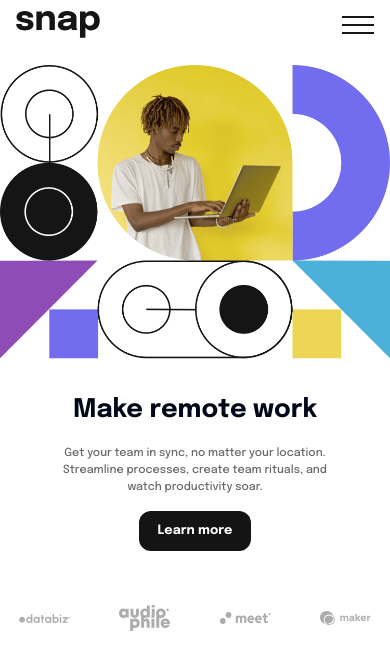
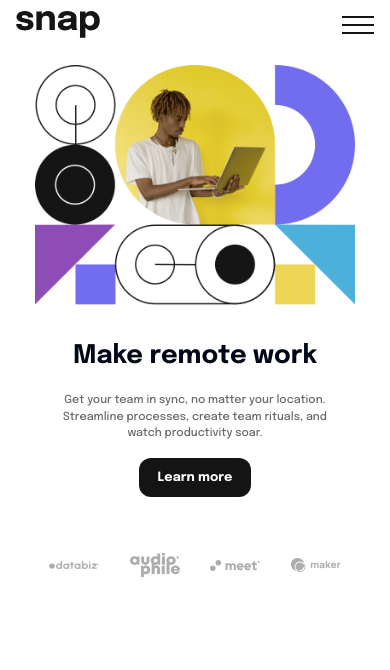
Before and after one commit to SouhailM07/fmc-intro-section-with-dropdown-navigation, a React (Vite) app: page / in a window 390 px wide. Shown: the top 670 px of the page. Built offline with nearby package versions, Linux system fonts and the light colour scheme.

Commit message:
converting from png => webp

```diff
--- a/src/components/Main/Main.tsx
+++ b/src/components/Main/Main.tsx
@@ -2,8 +2,8 @@ import "./main.css";
 // shadcn
 import { Button } from "../ui/button";
 // assets
-import img_lg from "/image-hero-desktop.png";
-import img_sm from "/image-hero-mobile.png";
+import img_lg from "/image-hero-desktop.webp";
+import img_sm from "/image-hero-mobile.webp";
 import client_1 from "/client-databiz.svg";
 import client_2 from "/client-audiophile.svg";
 import client_3 from "/client-meet.svg";
@@ -14,7 +14,7 @@ export default function Main() {
   return (
     <>
       <main className="lg:px-[1rem] max-w-[52rem] max-lg:flex-col-reverse mt-[1rem] mx-auto items-center lg:items-end  flex justify-between">
-        <article className="flex flex-col max-lg:w-full w-[50%] justify-between h-[17rem] lg:h-[22rem] ">
+        <article className="flex  flex-col max-lg:max-w-[30rem]  lg:w-[50%] justify-between h-[17rem] lg:h-[22rem] ">
           <section className="flex flex-col h-[10rem] max-lg:mt-[2rem] lg:h-[15rem] max-lg:px-[0.6rem] justify-between max-lg:text-center max-lg:items-center">
             <h1 className="lg:text-[3rem] lg:w-[20rem] text-[1.6rem] font-bold lg:leading-[3.2rem]">
               Make remote work
@@ -36,7 +36,7 @@ export default function Main() {
                       src={e}
                       alt="logo"
                       draggable={false}
-                      className="max-lg:w-[3.2rem]"
+                      className="max-lg:w-[3.1rem]"
                     />
                   </li>
                 );
@@ -44,7 +44,7 @@ export default function Main() {
             </ul>
           </section>
         </article>
-        <section className="h-full flex justify-end max-lg:max-w-[30rem]">
+        <section className="h-full flex justify-end max-lg:max-w-[20rem]">
           <img
             src={img_lg}
             alt="image"
@@ -60,6 +60,7 @@ export default function Main() {
             width="100%"
             height="100%"
             className="lg:hidden"
+            style={{ aspectRatio: "2/1.5" }}
           />
         </section>
       </main>
```
Also changed, not shown: public/image-hero-desktop.webp (added), public/image-hero-mobile.webp (added).
